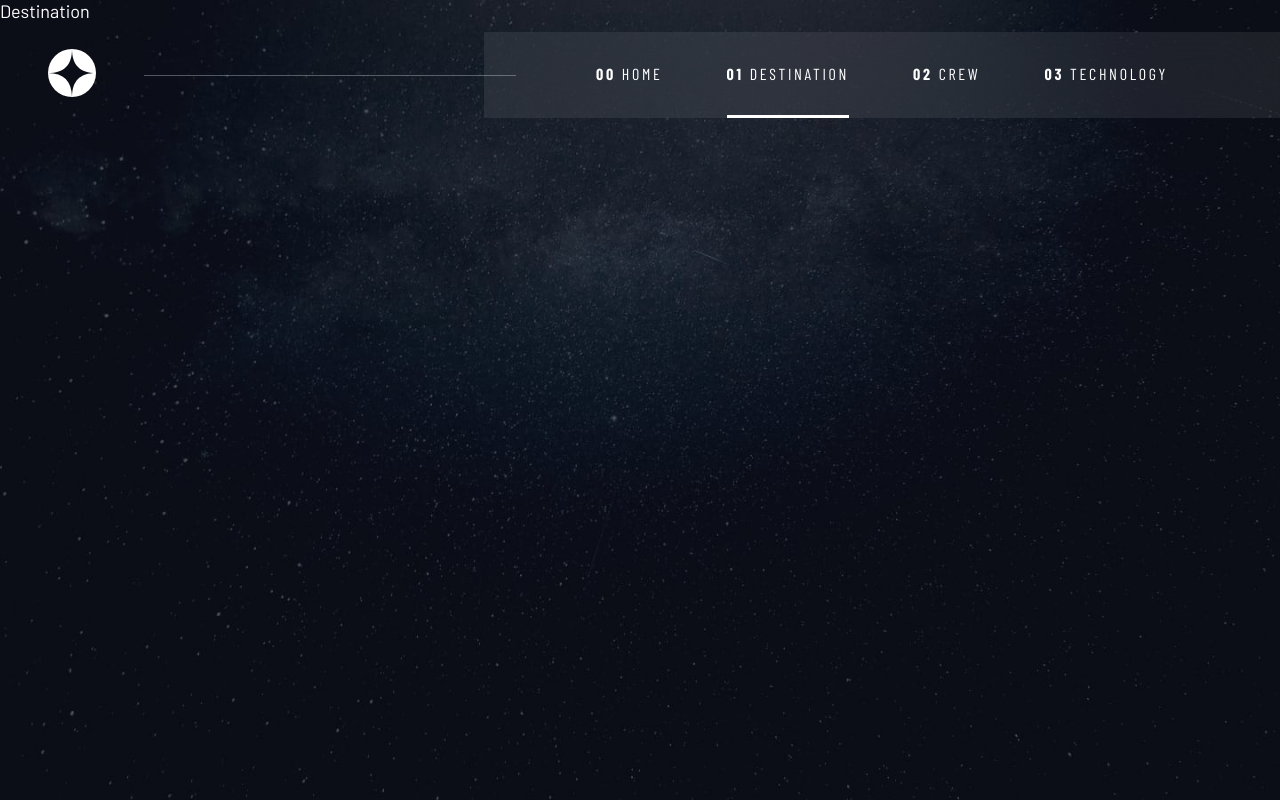
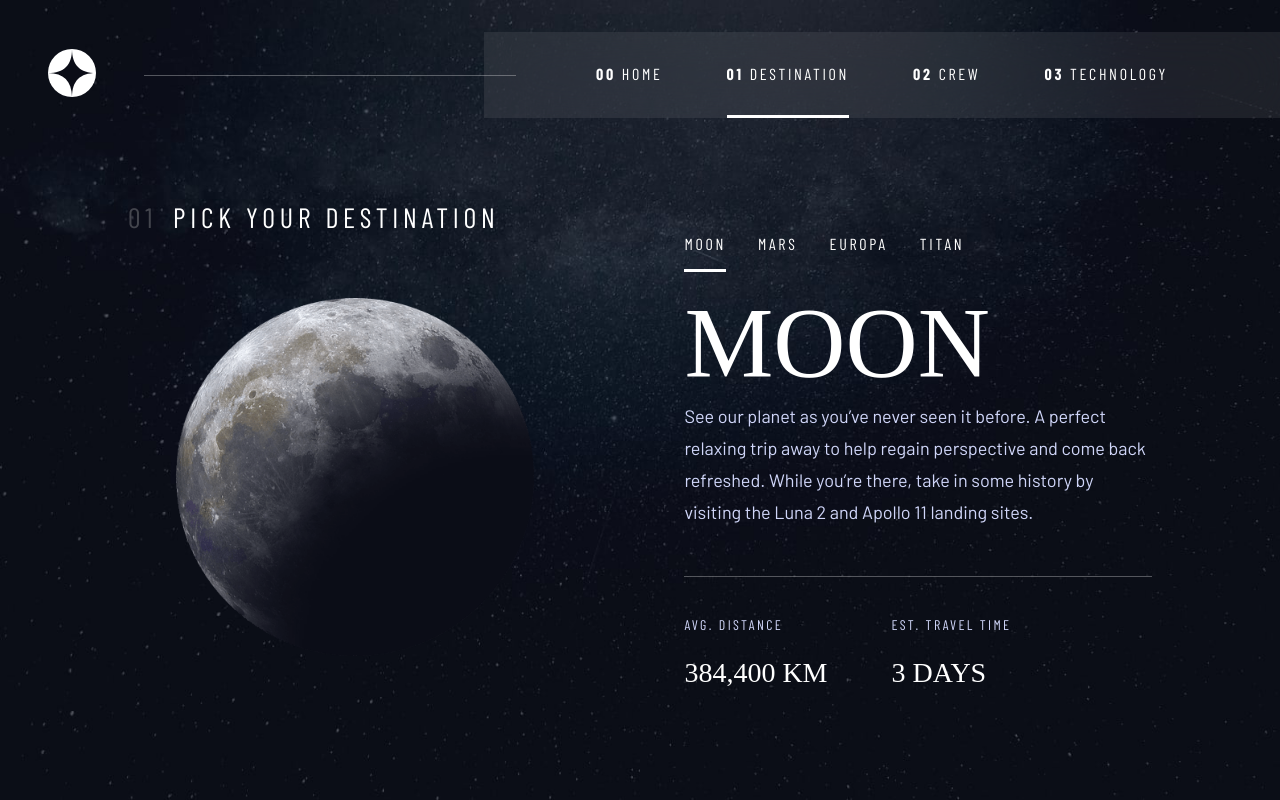
Before and after one commit to chazn3x/space-tourism, a Vue app: page /destination in a window 1280 px wide. Built offline with nearby package versions, Linux system fonts and the light colour scheme; a web font is replaced by a local one.

Commit message:
destination page

```diff
--- a/public/index.html
+++ b/public/index.html
@@ -3,7 +3,7 @@
   <head>
     <meta charset="utf-8">
     <meta http-equiv="X-UA-Compatible" content="IE=edge">
-    <meta name="viewport" content="width=device-width,initial-scale=1.0">
+    <meta name="viewport" content="width=device-width,initial-scale=1.0,viewport-fit=cover">
     <link rel="icon" href="<%= BASE_URL %>favicon.png">
     <title><%= htmlWebpackPlugin.options.title %></title>
   </head>
--- a/src/assets/style/index.scss
+++ b/src/assets/style/index.scss
@@ -28,7 +28,10 @@ h1 {
   }
 }
 h2 {
-  font-size: 100px;
+  font-size: 56px;
+  @media screen and (min-width: $tablet) {
+    font-size: 100px;
+  }
 }
 h3 {
   font-size: 56px;
@@ -43,7 +46,6 @@ h5, .sub-heading-2, nav {
 h5 {
   font-size: 16px;
   letter-spacing: 2.7px;
-  color: $blue;
   @media screen and (min-width: $tablet) {
     font-size: 20px;
     letter-spacing: 3.4px;
@@ -52,6 +54,27 @@ h5 {
     letter-spacing: 4.75px;
     font-size: 28px;
   }
+  .number {
+    color: rgba(200,200,200,.3);
+    margin-right: 1rem;
+  }
+}
+p {
+  color: $blue;
+  font-size: 15px;
+  line-height: 25px;
+  @media screen and (min-width: $tablet) {
+    font-size: 16px;
+    line-height: 28px;
+  }
+  @media screen and (min-width: $desktop) {
+    font-size: 18px;
+    line-height: 32px;
+  }
+}
+.sub-heading {
+  font-size: 28px;
+  color: $white;
 }
 .sub-heading-2 {
   font-size: 14px;
--- a/src/components/macro/Header.vue
+++ b/src/components/macro/Header.vue
@@ -85,7 +85,7 @@ export default {
     padding: 0;
   }
   @media screen and (min-width: $desktop) {
-    padding: 2rem 0;
+    padding-top: 2rem;
   }
   .logo {
     @media screen and (min-width: $tablet) {
@@ -141,7 +141,6 @@ export default {
       @media screen and (min-width: $tablet) {
         padding: 2rem 0;
         margin: 0 2rem;
-        border-bottom: 0 solid rgba(255,255,255,.5);
       }
       .bold {
         font-weight: 700;
@@ -153,8 +152,9 @@ export default {
           border-bottom: 3px solid $white;
         }
       }
-      &:not(.router-link-exact-active):hover {
-        @media screen and (min-width: $tablet) {
+      @media screen and (min-width: $desktop) {
+        border-bottom: 0 solid rgba(255,255,255,.5);
+        &:not(.router-link-exact-active):hover {
           border-bottom-width: 3px;
         }
       }
--- a/src/data/data.json
+++ b/src/data/data.json
@@ -3,8 +3,8 @@
     {
       "name": "Moon",
       "images": {
-        "png": "./assets/destination/image-moon.png",
-        "webp": "./assets/destination/image-moon.webp"
+        "png": "image-moon.png",
+        "webp": "image-moon.webp"
       },
       "description": "See our planet as you’ve never seen it before. A perfect relaxing trip away to help regain perspective and come back refreshed. While you’re there, take in some history by visiting the Luna 2 and Apollo 11 landing sites.",
       "distance": "384,400 km",
@@ -13,8 +13,8 @@
     {
       "name": "Mars",
       "images": {
-        "png": "./assets/destination/image-mars.png",
-        "webp": "./assets/destination/image-mars.webp"
+        "png": "image-mars.png",
+        "webp": "image-mars.webp"
       },
       "description": "Don’t forget to pack your hiking boots. You’ll need them to tackle Olympus Mons, the tallest planetary mountain in our solar system. It’s two and a half times the size of Everest!",
       "distance": "225 mil. km",
@@ -23,8 +23,8 @@
     {
       "name": "Europa",
       "images": {
-        "png": "./assets/destination/image-europa.png",
-        "webp": "./assets/destination/image-europa.webp"
+        "png": "image-europa.png",
+        "webp": "image-europa.webp"
       },
       "description": "The smallest of the four Galilean moons orbiting Jupiter, Europa is a winter lover’s dream. With an icy surface, it’s perfect for a bit of ice skating, curling, hockey, or simple relaxation in your snug wintery cabin.",
       "distance": "628 mil. km",
@@ -33,8 +33,8 @@
     {
       "name": "Titan",
       "images": {
-        "png": "./assets/destination/image-titan.png",
-        "webp": "./assets/destination/image-titan.webp"
+        "png": "image-titan.png",
+        "webp": "image-titan.webp"
       },
       "description": "The only moon known to have a dense atmosphere other than Earth, Titan is a home away from home (just a few hundred degrees colder!). As a bonus, you get striking views of the Rings of Saturn.",
       "distance": "1.6 bil. km",
--- a/src/views/Destination.vue
+++ b/src/views/Destination.vue
@@ -1,22 +1,155 @@
 <template>
-<div class="background"></div>
-  Destination
+  <div class="background"></div>
+  <div class="container">
+    <h5><span class="number">01</span>PICK YOUR DESTINATION</h5>
+    <div class="content">
+      <img class="destination-image" :src="require(`../assets/destination/${data.destinations[index].images.png}`)" :alt="data.destinations[index].name + ' image'">
+      <div class="text">
+        <nav class="section-links">
+          <a class="link" v-for="(link, i) in links" :key="i" @click="index = i" :class="{'active' : index == i}">{{link}}</a>
+        </nav>
+        <h2 class="title">{{data.destinations[index].name.toUpperCase()}}</h2>
+        <p class="paragraph">{{data.destinations[index].description}}</p>
+        <div class="info">
+          <div class="distance">
+            <p class="sub-heading-2">AVG. DISTANCE</p>
+            <p class="sub-heading">{{data.destinations[index].distance.toUpperCase()}}</p>
+          </div>
+          <div class="travel">
+            <p class="sub-heading-2">EST. TRAVEL TIME</p>
+            <p class="sub-heading">{{data.destinations[index].travel.toUpperCase()}}</p>
+          </div>
+        </div>
+      </div>
+    </div>
+  </div>
 </template>
 
 <script>
+import data from '../data/data.json'
 export default {
-  name: 'DestinationView'
+  name: 'DestinationView',
+  data() {
+    return {
+      data,
+      index: 0,
+      links: ['MOON', 'MARS', 'EUROPA', 'TITAN']
+    }
+  },
+  methods: {
+
+  }
 }
 </script>
 
 <style lang="scss" scoped>
+@import '../assets/style/variables.scss';
 .background {
   background-image: url('../assets/destination/background-destination-mobile.jpg');
-  @media screen and (min-width: 768px) {
+  @media screen and (min-width: $tablet) {
     background-image: url('../assets/destination/background-destination-tablet.jpg');
   }
-  @media screen and (min-width: 992px) {
+  @media screen and (min-width: $desktop) {
     background-image: url('../assets/destination/background-destination-desktop.jpg');
   }
 }
+.container {
+  width: 100%;
+  max-width: 1400px;
+  height: 100%;
+  margin: 0 auto;
+  padding: 90px 1rem 2rem;
+  text-align: center;
+  @media screen and (min-width: $tablet) {
+    padding: 120px 3rem 2rem;
+    h5 {
+      text-align: left;
+    }
+  }
+  @media screen and (min-width: $desktop) {
+    padding: 200px 8rem 2rem;
+    text-align: left;
+  }
+  .content {
+    padding: 0 1rem;
+    display: flex;
+    flex-direction: column;
+    @media screen and (min-width: $tablet) {
+      padding: 0 4rem;
+    }
+    @media screen and (min-width: $desktop) {
+      flex-direction: row;
+      padding: 0;
+    }
+    .destination-image {
+      margin: 3rem auto;
+      width: 50vw;
+      height: 50vw;
+      @media screen and (min-width: $tablet) {
+        width: 28vw;
+        height: 28vw;
+        max-width: 445px;
+        max-height: 445px;
+        margin: 4rem auto;
+      }
+      @media screen and (min-width: $desktop) {
+        margin-left: 3rem;
+      }
+    }
+    .text {
+      @media screen and (min-width: $desktop) {
+        margin-left: 150px;
+      }
+      .section-links {
+        margin-bottom: 2rem;
+        .link {
+          padding: 1rem 0;
+          margin: 0 1rem;
+          cursor: pointer;
+          transition: border-bottom .2s;
+          &.active {
+            border-bottom: 3px solid $white;
+          }
+          @media screen and (min-width: $desktop) {
+            border-bottom: 0 solid rgba(255,255,255,.5);
+            &:first-of-type {
+              margin-left: 0;
+            }
+            &:not(.active):hover {
+              border-bottom-width: 3px;
+            }
+          }
+        }
+      }
+      .paragraph {
+        padding-bottom: 2rem;
+        margin-bottom: 2rem;
+        border-bottom: 1px solid rgba(255,255,255,.3);
+        @media screen and (min-width: $tablet) {
+          padding-bottom: 3rem;
+        }
+        @media screen and (min-width: $tablet) {
+          padding-bottom: 3rem;
+        }
+      }
+      .info {
+        display: flex;
+        flex-direction: column;
+        .sub-heading {
+          margin: 1rem 0;
+        }
+        @media screen and (min-width: $tablet) {
+          flex-direction: row;
+          justify-content: space-evenly;
+        }
+        @media screen and (min-width: $desktop) {
+          justify-content: flex-start;
+          .distance {
+            margin-right: 4rem;
+          }
+        }
+      }
+    }
+  }
+}
 </style>
--- a/src/views/Home.vue
+++ b/src/views/Home.vue
@@ -2,7 +2,7 @@
   <div class="background"></div>
   <div class="content">
     <div class="text">
-      <h5>SO, YOU WANT TO TRAVEL TO</h5>
+      <h5 class="sub-title">SO, YOU WANT TO TRAVEL TO</h5>
       <h1 class="title">SPACE</h1>
       <p class="paragraph">Let’s face it; if you want to go to space, you might as well genuinely go to outer space and not hover kind of on the edge of it. Well sit back, and relax because we’ll give you a truly out of this world experience!</p>
     </div>
@@ -46,23 +46,17 @@ export default {
     text-align: left;
     flex-direction: row;
   }
+  .sub-title {
+    color: $blue;
+  }
   .title {
     margin: 2rem 0;
   }
   .paragraph {
-    color: $blue;
-    font-size: 15px;
-    line-height: 25px;
     max-width: 415px;
     margin: 0 auto;
-    @media screen and (min-width: $tablet) {
-      font-size: 16px;
-      line-height: 28px;
-    }
     @media screen and (min-width: $desktop) {
       margin: 0;
-      font-size: 18px;
-      line-height: 32px;
       max-width: 445px;
     }
   }
```
